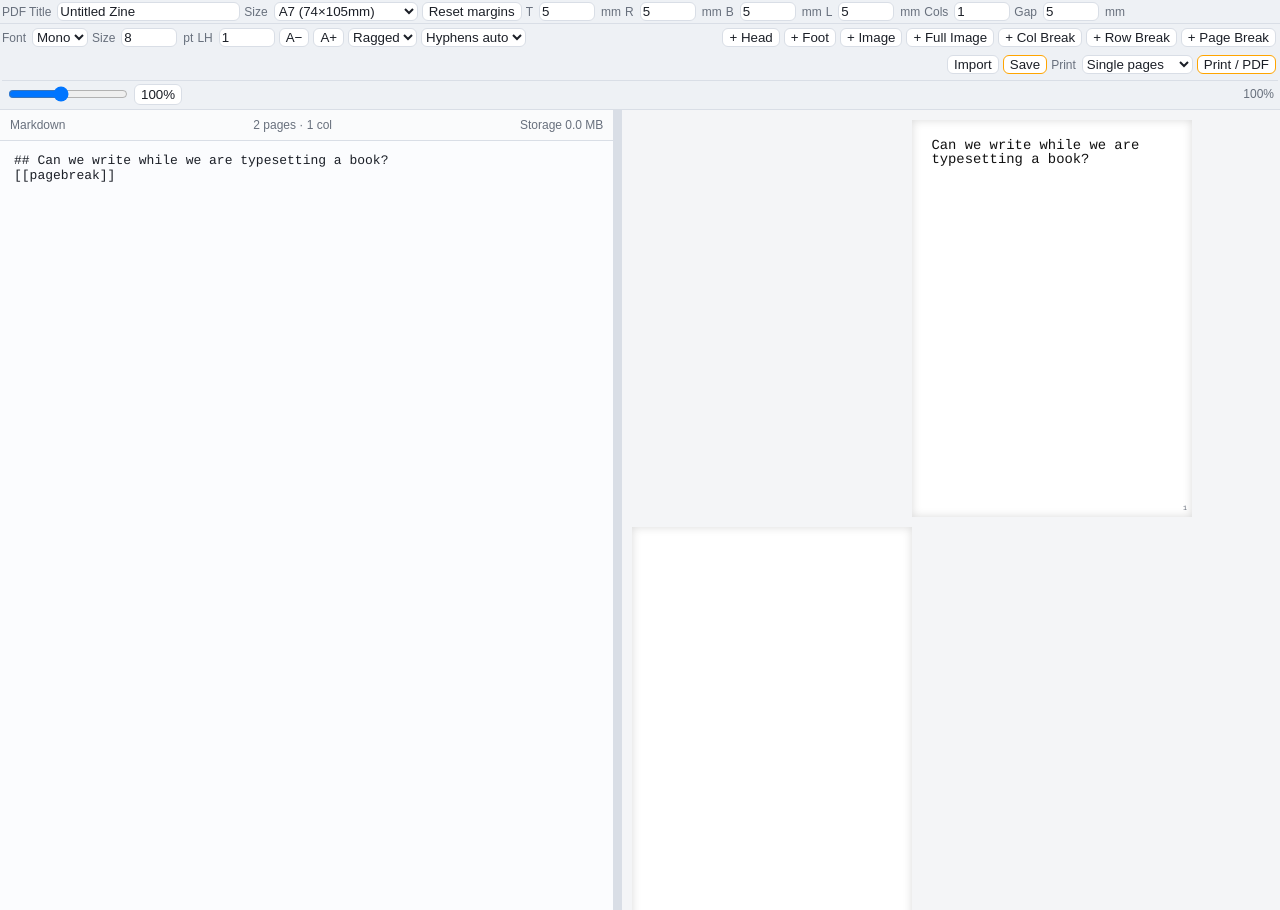
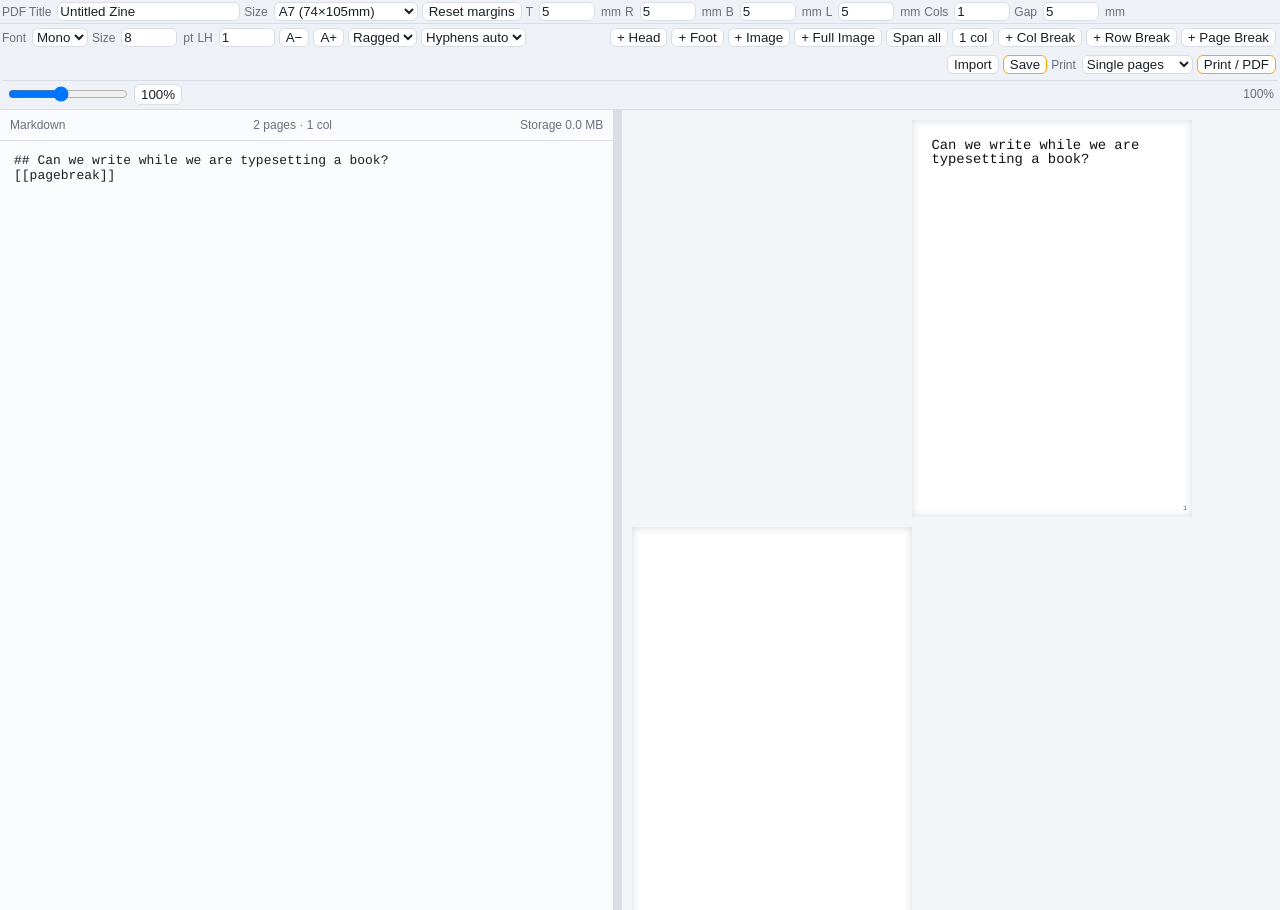
Before and after one commit to sinanatra/writing-while-typesetting, a Svelte app: page / in a window 1280 px wide. Built offline with nearby package versions, Linux system fonts and the light colour scheme.

Commit message:
chore forgot cols

```diff
--- a/src/App.svelte
+++ b/src/App.svelte
@@ -31,7 +31,7 @@
       JSON.stringify(page_sizes.A7.margins)
   );
   let markdown = localStorage.getItem("zine:markdown") ?? default_md;
-  let columns = Number(localStorage.getItem("zine:columns") ?? 1);
+  $: columns = Number(localStorage.getItem("zine:columns") ?? 1);
   let column_gap = Number(localStorage.getItem("zine:column_gap") ?? 5);
   let font_family =
     localStorage.getItem("zine:font_family") ?? "Courier, monospace";
@@ -481,6 +481,9 @@
     {insert_row_break}
     {insert_page_break}
     {on_image_input}
+    {wrap_selection_cols}
+    {wrap_selection_as}
+    {columns}
   />
 </div>
 
--- a/src/components/TopBarIO.svelte
+++ b/src/components/TopBarIO.svelte
@@ -3,10 +3,13 @@
   export let spread_gutter;
   export let arrangement;
   export let preview_zoom;
+  export let columns;
 
   export let on_export_book = () => {};
   export let on_import_book = () => {};
   export let print_pdf = () => {};
+  export let wrap_selection_as = () => {};
+  export let wrap_selection_cols = () => {};
 
   export let insert_head = () => {};
   export let insert_foot = () => {};
@@ -40,6 +43,10 @@
   />
   <button on:click={() => imgInput.click()}>+ Image</button>
   <button on:click={() => imgFullInput.click()}>+ Full Image</button>
+  <button on:click={() => wrap_selection_as("span-all")}>Span all</button>
+  {#each Array(columns) as _, i}
+    <button on:click={() => wrap_selection_cols(i + 1)}>{i + 1} col</button>
+  {/each}
 
   <button on:click={insert_col_break}>+ Col Break</button>
   <button on:click={insert_row_break}>+ Row Break</button>
```
